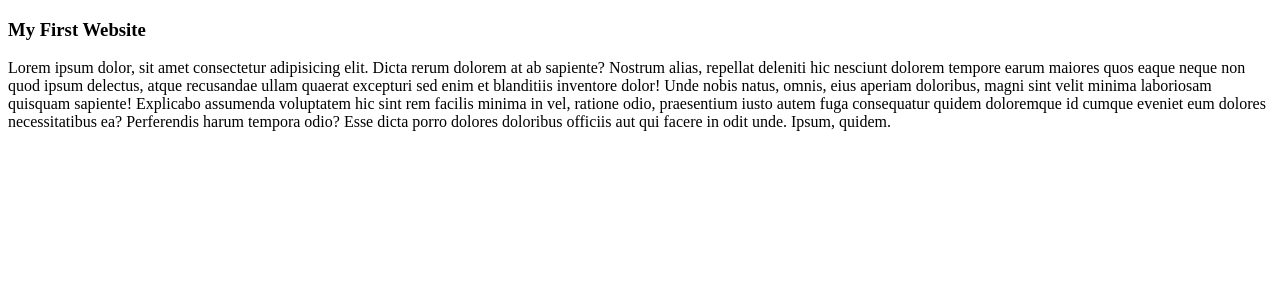
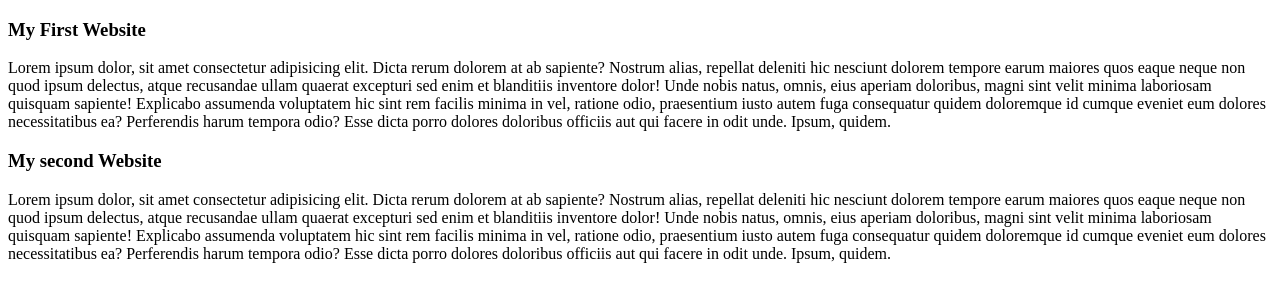
Before and after one commit to sharmin231/my-simple-website, a plain HTML site: page index.html in a window 1280 px wide. Drawn offline with Linux system fonts and the light colour scheme.

Commit message:
added the second blog

```diff
--- a/index.html
+++ b/index.html
@@ -12,6 +12,10 @@
         </h3>
         <p>Lorem ipsum dolor, sit amet consectetur adipisicing elit. Dicta rerum dolorem at ab sapiente? Nostrum alias, repellat deleniti hic nesciunt dolorem tempore earum maiores quos eaque neque non quod ipsum delectus, atque recusandae ullam quaerat excepturi sed enim et blanditiis inventore dolor! Unde nobis natus, omnis, eius aperiam doloribus, magni sint velit minima laboriosam quisquam sapiente! Explicabo assumenda voluptatem hic sint rem facilis minima in vel, ratione odio, praesentium iusto autem fuga consequatur quidem doloremque id cumque eveniet eum dolores necessitatibus ea? Perferendis harum tempora odio? Esse dicta porro dolores doloribus officiis aut qui facere in odit unde. Ipsum, quidem.</p>
     </div>
+    <div><h3>
+        My second Website
+    </h3>
+    <p>Lorem ipsum dolor, sit amet consectetur adipisicing elit. Dicta rerum dolorem at ab sapiente? Nostrum alias, repellat deleniti hic nesciunt dolorem tempore earum maiores quos eaque neque non quod ipsum delectus, atque recusandae ullam quaerat excepturi sed enim et blanditiis inventore dolor! Unde nobis natus, omnis, eius aperiam doloribus, magni sint velit minima laboriosam quisquam sapiente! Explicabo assumenda voluptatem hic sint rem facilis minima in vel, ratione odio, praesentium iusto autem fuga consequatur quidem doloremque id cumque eveniet eum dolores necessitatibus ea? Perferendis harum tempora odio? Esse dicta porro dolores doloribus officiis aut qui facere in odit unde. Ipsum, quidem.</p></div>
 
 </body>
 </html>
```
